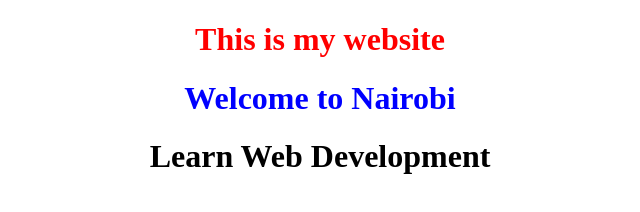
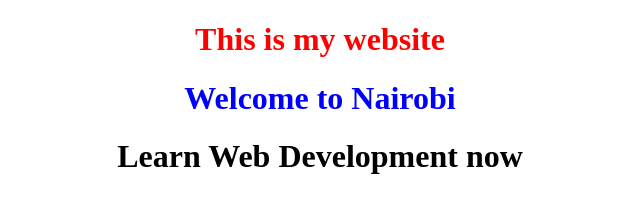
Before and after one commit to Zachin10/my-potfolio, a plain HTML site: page index.html in a window 1280 px wide. Shown: the whole page, without its empty margins (320-960 px from the left). Drawn offline with Linux system fonts and the light colour scheme.

Commit message:
Modified index.html

```diff
--- a/index.html
+++ b/index.html
@@ -9,6 +9,6 @@
 <body>
     <h1 id="spoon">This is my website</h1>
     <h1 class="nairobi">Welcome to Nairobi</h1>
-    <h1>Learn Web Development</h1>
+    <h1>Learn Web Development now</h1>
 </body>
 </html>
```
